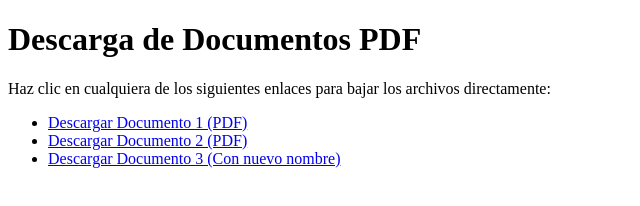
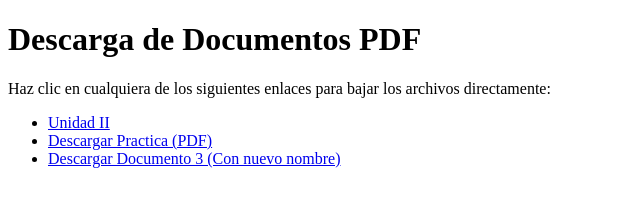
Before and after one commit to rafattgl266/claseCalor, a plain HTML site: page index.html in a window 1280 px wide. Shown: the whole page, without its empty margins (0-640 px from the left). Drawn offline with Linux system fonts and the light colour scheme.

Commit message:
Modify PDF download links in index.html
Updated document links and added new PDF files for download.

```diff
--- a/index.html
+++ b/index.html
@@ -11,10 +11,10 @@
 
     <ul>
         <li>
-            <a href="documentos/documento1.pdf" download>Descargar Documento 1 (PDF)</a>
+            <a href="documentos/UnidadII-Transferencia de calor por conduccion.pdf" download>Unidad II</a>
         </li>
         <li>
-            <a href="documentos/documento2.pdf" download>Descargar Documento 2 (PDF)</a>
+            <a href="documentos/Practica01.pdf" download>Descargar Practica (PDF)</a>
         </li>
         <li>
             <a href="documentos/documento3.pdf" download="Nombre_Personalizado.pdf">Descargar Documento 3 (Con nuevo nombre)</a>
```
